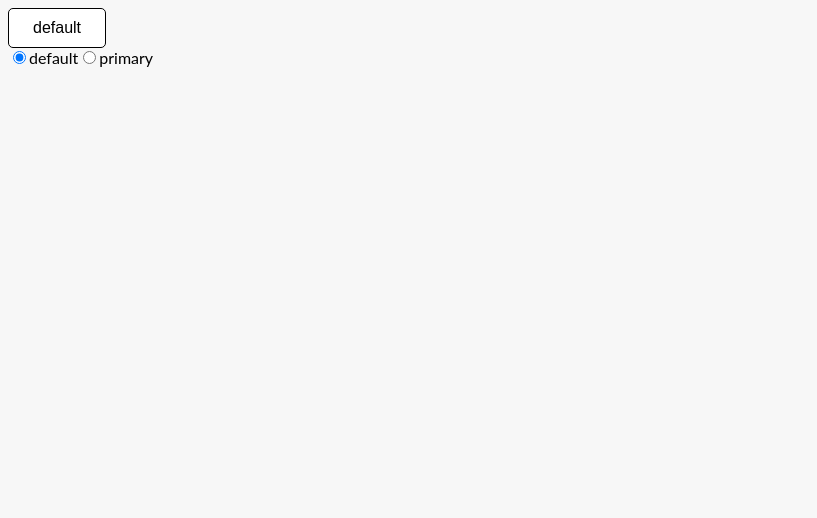
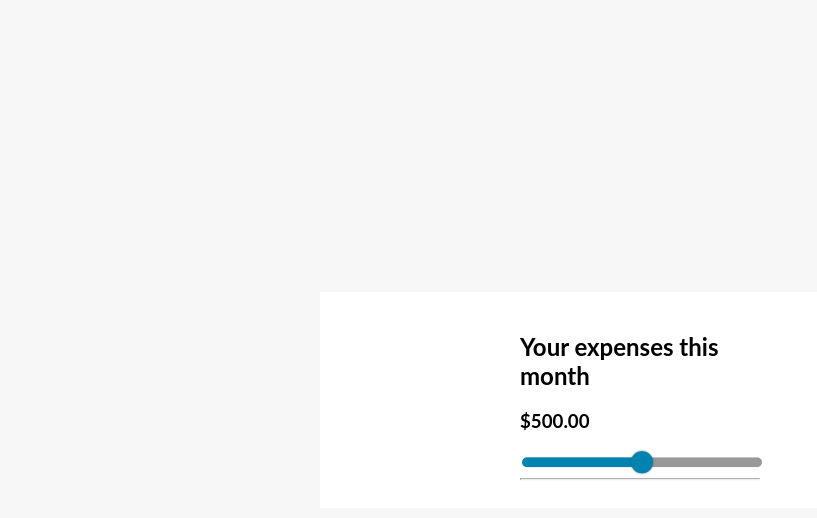
Before and after one commit to jackyliu0101/budget-app-react, a React (Create React App) app: page / in a window 1280 px wide. Shown: the top 518 px of the page, without its empty margins (0-817 px from the left). Built offline with nearby package versions, Linux system fonts and the light colour scheme.

Commit message:
made progress on slider bar

```diff
--- a/src/App.css
+++ b/src/App.css
@@ -31,3 +31,30 @@ button.default:hover{
 button.primary:hover {
   background-color: #00759d;
 }
+
+input[type='range'] {
+  -webkit-appearance: none;
+  height: 10px;
+  width: 100%;
+  border-radius: 7px;
+  background: #999;
+  background-image:linear-gradient(#0083B0, #0083B0);
+  background-repeat: no-repeat;
+  background-size: 50%;
+}
+
+input[type='range']::-webkit-slider-thumb {
+  -webkit-appearance: none;
+  height: 22px;
+  width: 22px;
+  border-radius: 50%;
+  background: #0083B0;
+  box-shadow: 0 0 2px 0 #555;
+}
+
+input[type='range']::-webkit-slider-runnable-track {
+  -webkit-appearance: none;
+  background: transparent;
+  border: none;
+  box-shadow: none;
+}
--- a/src/App.js
+++ b/src/App.js
@@ -1,32 +1,10 @@
 import './App.css';
-import { useState } from "react"
-import { Button } from './components/Button';
+import { Overview } from './components/Overview';
 
 function App() {
-  const [btnType, setBtnType] = useState('default')
-
-  const onRadioBtnChange = (e) => {
-    setBtnType(e.target.value)
-  }
-
   return (
     <div>
-      <Button type={btnType} title={btnType}/>
-      <div>
-        <label>
-          <input
-            type="radio"
-            name="radioBtnTest"
-            value="default"
-            onChange={onRadioBtnChange}
-            defaultChecked />
-            default
-        </label>
-        <label htmlFor="radioBtn2">
-          <input type="radio" name="radioBtnTest" value="primary" onChange={onRadioBtnChange} />
-            primary
-        </label>
-      </div>
+      <Overview />
     </div>
   )
 }
--- a/src/components/Button.js
+++ b/src/components/Button.js
@@ -1,5 +1,3 @@
-import React from 'react'
-
 export const Button = ({ type, title }) => {
   return (
     <button className={type}>{title}</button>
--- /dev/null
+++ b/src/components/Overview.css
@@ -0,0 +1,13 @@
+.overview-container {
+  background-color: #fff;
+  display: flex;
+  flex-direction: column;
+  align-items: center;
+  justify-content: center;
+  position: absolute;
+  left: 50%;
+  top: 50%;
+  transform: translate(-50%, -50%);
+  padding: 20px 200px;
+  margin: auto;
+}
--- /dev/null
+++ b/src/components/Overview.js
@@ -0,0 +1,14 @@
+import './Overview.css';
+
+export const Overview = () => {
+  return (
+    <div className="overview-container">
+      <div className="overview-content">
+        <h2> Your expenses this month </h2>
+        <h3> $500.00 </h3>
+        <input type="range" min="0" max="100" disabled></input>
+        <hr />
+      </div>
+    </div>
+  )
+}
```
